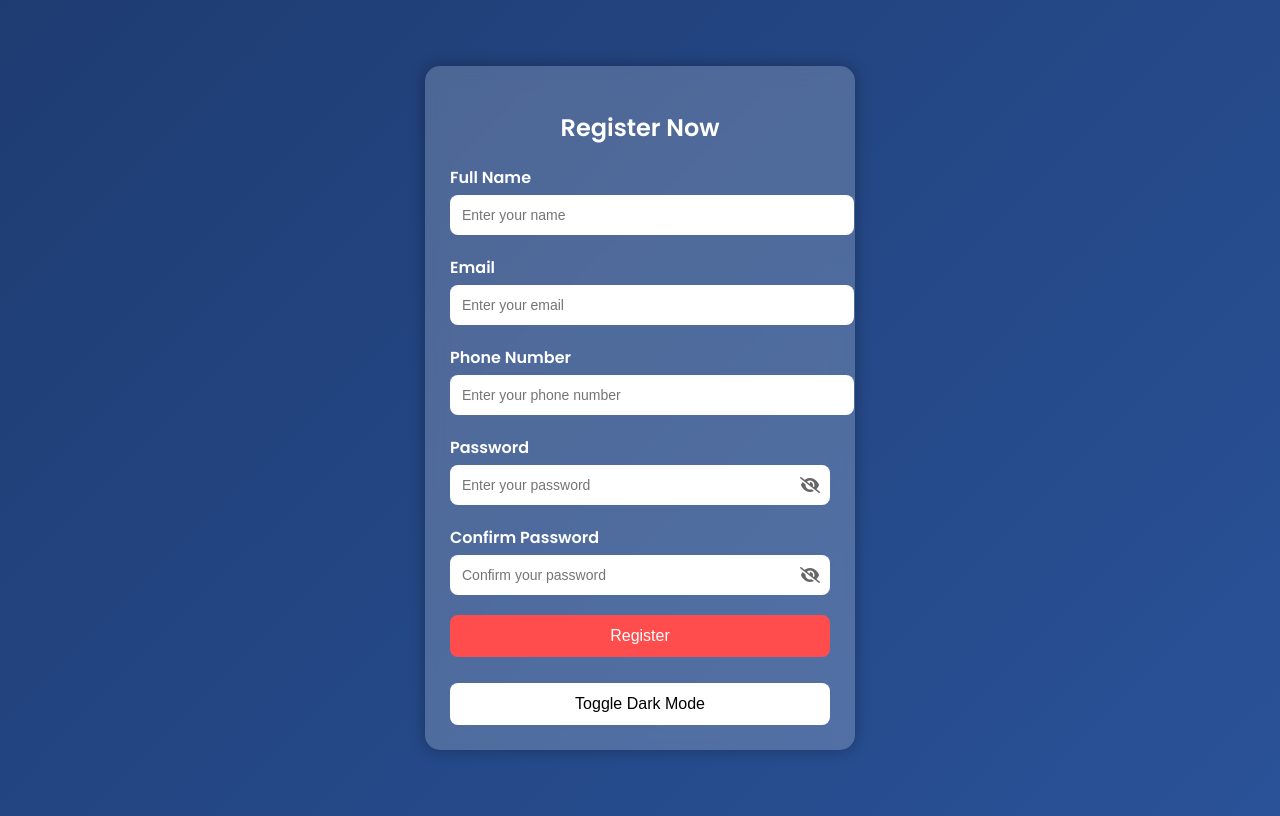
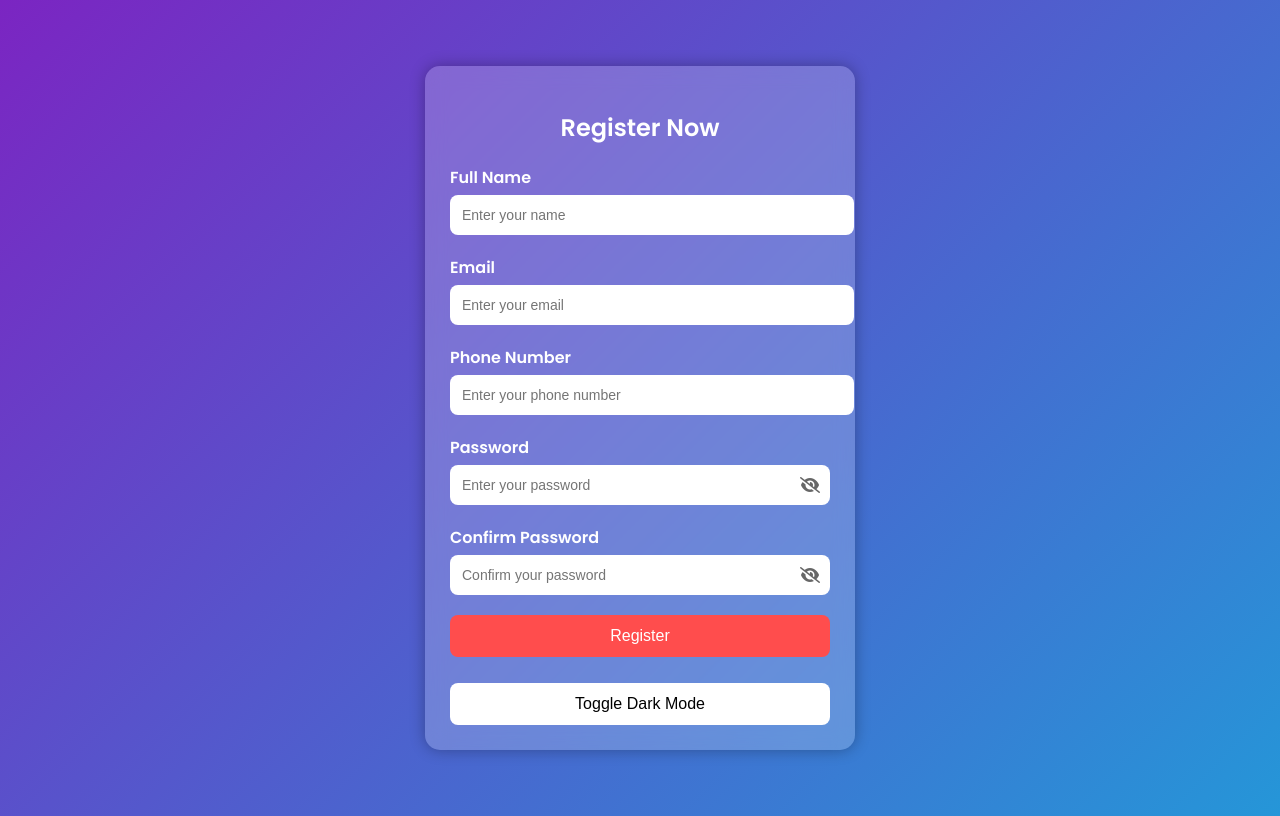
Before and after one commit to alijandeveloper/Form-Validation, a plain HTML site: page index.html in a window 1280 px wide. Drawn offline with Linux system fonts and the light colour scheme.

Commit message:
all done

```diff
--- a/styles.css
+++ b/styles.css
@@ -6,7 +6,7 @@ body {
     justify-content: center;
     align-items: center;
     height: 100vh;
-    background: linear-gradient(135deg, #1e3c72, #2a5298);
+    background: linear-gradient(135deg, #7b25c2, #2596d8);
     color: white;
     transition: background 0.5s, color 0.5s;
 }
```
